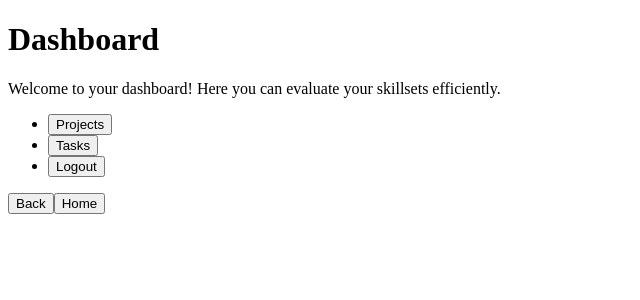
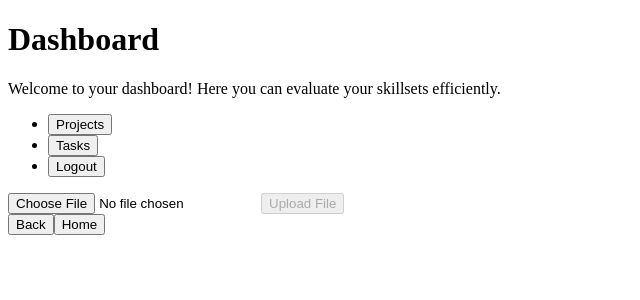
Before and after one commit to alton-michaux/work-smarter, a Next.js app in the folder frontend/: page /dashboard in a window 1280 px wide. Shown: the top 300 px of the page, without its empty margins (0-640 px from the left). Built offline with nearby package versions, Linux system fonts and the light colour scheme; no server answers; sample sign-in values are in the browser's storage.

Commit message:
implemented upload button

```diff
--- a/frontend/pages/dashboard.tsx
+++ b/frontend/pages/dashboard.tsx
@@ -11,6 +11,48 @@ function Dashboard() {
     const { setTasks } = useTasks();
     const { setProjects } = useProjects();
     const [error, setError] = useState<string | null>(null);
+    const [selectedFile, setSelectedFile] = useState<File | null>(null);
+    const [uploadStatus, setUploadStatus] = useState('');
+
+    const handleFileChange = (event: React.ChangeEvent<HTMLInputElement>) => {
+        const file = event.target.files?.[0];
+        if (file) {
+        // Only allow txt for now
+        const validTypes = ['text/plain']; // later add 'text/csv' for CSV
+        if (validTypes.includes(file.type)) {
+            setSelectedFile(file);
+            setUploadStatus('');
+        } else {
+            setUploadStatus('Invalid file type. Please upload a .txt file.');
+        }
+        }
+    };
+
+    const handleUpload = async () => {
+        if (!selectedFile) return;
+
+        const token = localStorage.getItem('authToken');
+        const formData = new FormData();
+        formData.append('file', selectedFile);
+
+        try {
+        const res = await fetch(`${process.env.NEXT_PUBLIC_API_URL}/import/`, {
+            method: 'POST',
+            headers: {
+                'Authorization': `Token ${token}`,
+            },
+            body: formData,
+        });
+
+        if (res.ok) {
+            setUploadStatus('Upload successful!');
+        } else {
+            setUploadStatus('Upload failed.');
+        }
+        } catch (error) {
+        setUploadStatus('An error occurred during upload.');
+        }
+    };
 
     const handleLogout = async () => {
         const token = localStorage.getItem('authToken');
@@ -99,6 +141,22 @@ function Dashboard() {
                     <button onClick={handleLogout}>Logout</button>
                 </li>
             </ul>
+            <div className="p-4">
+                <input
+                    type="file"
+                    accept=".txt" // later: ".txt,.csv"
+                    onChange={handleFileChange}
+                    className="mb-2"
+                />
+                <button
+                    onClick={handleUpload}
+                    disabled={!selectedFile}
+                    className="bg-blue-500 text-white px-4 py-2 rounded hover:bg-blue-600"
+                >
+                    Upload File
+                </button>
+                {uploadStatus && <p className="mt-2 text-sm">{uploadStatus}</p>}
+            </div>
             <button onClick={() => router.back()}>Back</button>
             <button onClick={() => router.push('/')}>Home</button>
         </div>
```
